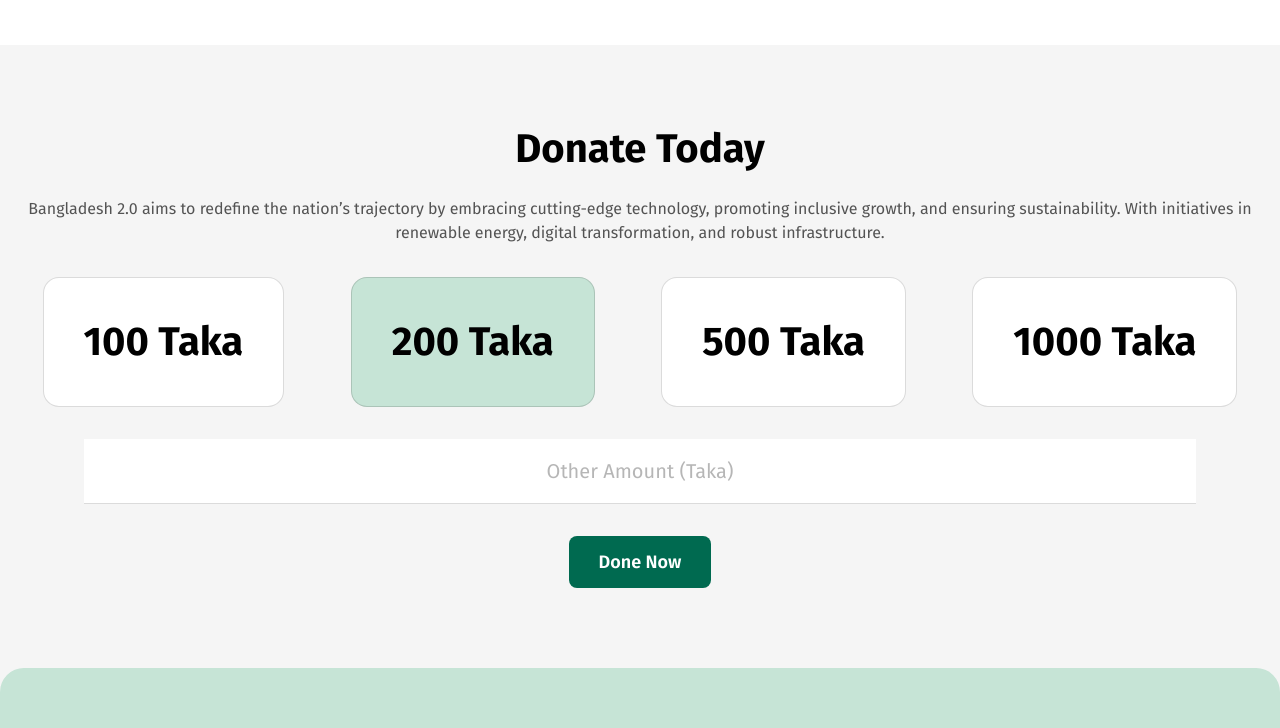
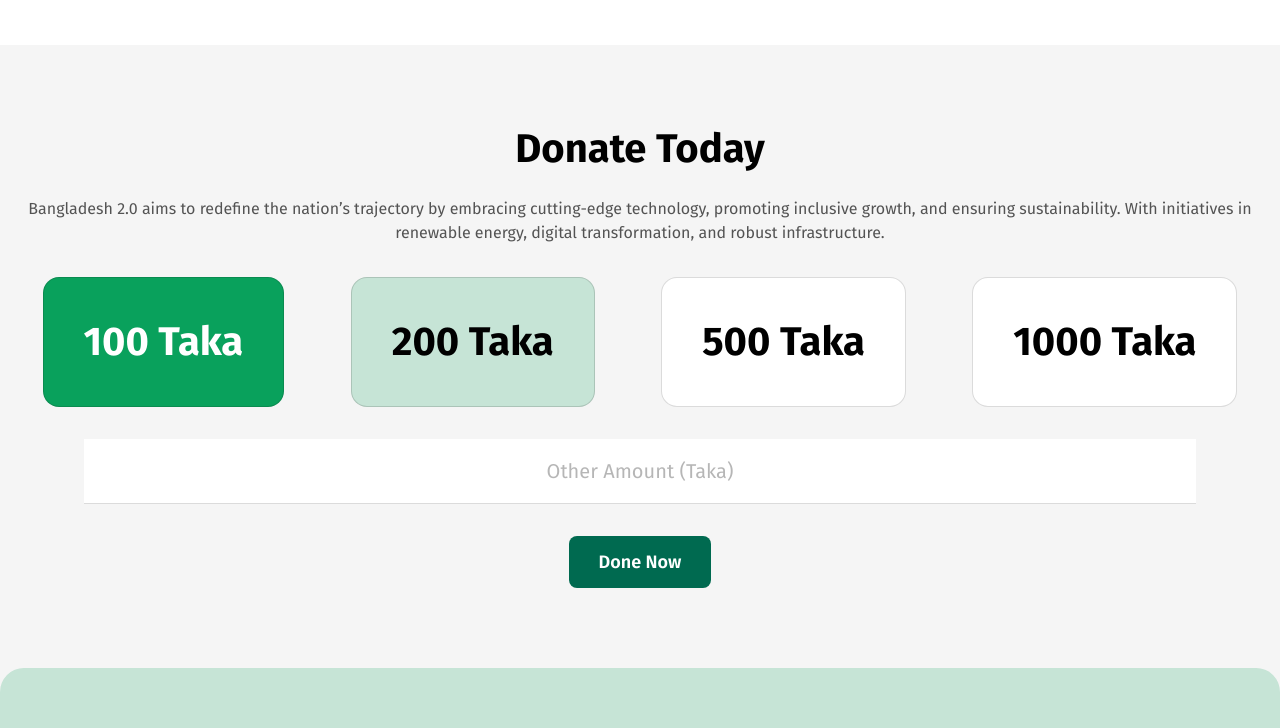
Before and after one commit to dev-al-amin-pramanik/Assignment-Bangladesh-0.2, a plain HTML site: page index.html in a window 1280 px wide. In both pictures the pointer is over the element "100 Taka". Shown: the part 3930-4658 px from the top of the page. Drawn offline with Linux system fonts and the light colour scheme; files whose address does not match are found by name.

Commit message:
donate today amendment

```diff
--- a/styles/main.css
+++ b/styles/main.css
@@ -464,6 +464,12 @@ table {
   opacity: 0 1;
   cursor: pointer;
 }
+.sec-6-tk-card:hover{
+    background-color: #09a15c;
+    color: white;
+    opacity: 0 1;
+    cursor: pointer;
+}
 .sec-6-form-main {
   display: flex;
   justify-content: center;
```
